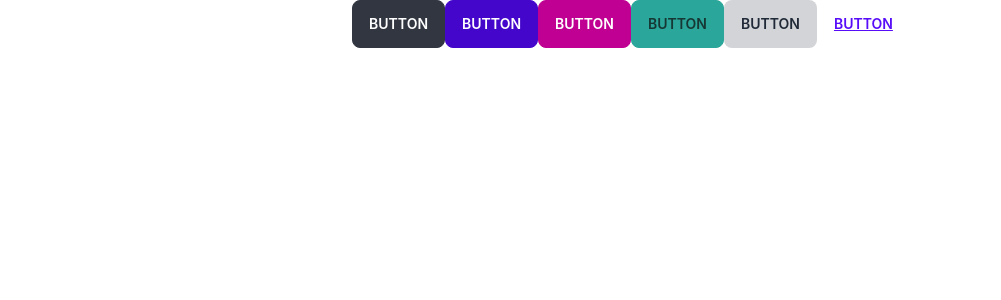
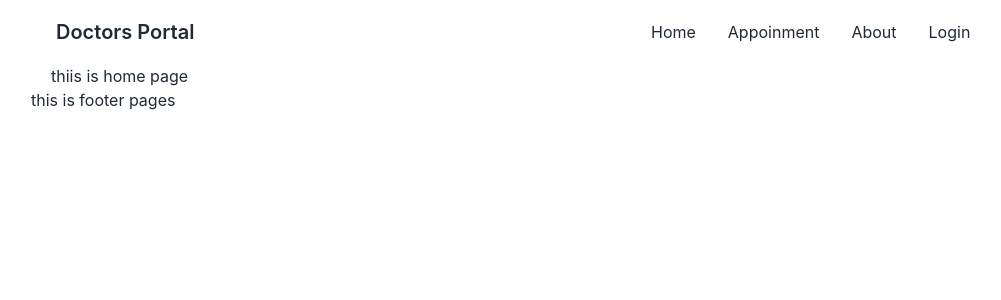
Before and after one commit to arifur946954/doctors-portal-clint1, a React (Create React App) app in the folder doctors-portal-clint2/: page / in a window 1280 px wide. Shown: the top 300 px of the page, without its empty margins (9-1010 px from the left). Built offline with nearby package versions, Linux system fonts and the light colour scheme.

Commit message:
add thid file

```diff
--- a/doctors-portal-clint2/src/App.js
+++ b/doctors-portal-clint2/src/App.js
@@ -1,15 +1,14 @@
 import logo from './logo.svg';
 import './App.css';
+import { RouterProvider } from 'react-router-dom';
+import router from './Routes/Route/Routes';
 
 function App() {
   return (
-    <div className="App">
-     <button className="btn btn-active">Button</button>
-<button className="btn btn-active btn-primary">Button</button>
-<button className="btn btn-active btn-secondary">Button</button>
-<button className="btn btn-active btn-accent">Button</button>
-<button className="btn btn-active btn-ghost">Button</button>
-<button className="btn btn-active btn-link">Button</button>
+    <div className='max-w-[1200px] mx-auto'>
+
+    <RouterProvider router={router} />
+
     </div>
   );
 }
--- /dev/null
+++ b/doctors-portal-clint2/src/Laout/Main.js
@@ -0,0 +1,17 @@
+import React from 'react';
+import Navbar from '../Pages/Shared/Navbar/Navbar';
+import Footer from '../Pages/Shared/Footer/Footer';
+import { Outlet } from 'react-router-dom';
+
+
+const Main = () => {
+    return (
+      <div>
+         <Navbar></Navbar>
+       <Outlet></Outlet>
+      <Footer></Footer>
+      </div>
+    );
+};
+
+export default Main;
--- a/doctors-portal-clint2/src/Home.js
+++ b/doctors-portal-clint2/src/Pages/Home/Home.js
@@ -2,8 +2,8 @@
 
 const Home = () => {
     return (
-        <div>
-            <h1>arif</h1>
+        <div className='mx-5'>
+            <h1>thiis is home page</h1>
         </div>
     );
 };
--- /dev/null
+++ b/doctors-portal-clint2/src/Pages/Login/Login.js
@@ -0,0 +1,11 @@
+import React from 'react';
+
+const Login = () => {
+    return (
+        <div>
+            <h1>this is Login page</h1>
+        </div>
+    );
+};
+
+export default Login;
--- /dev/null
+++ b/doctors-portal-clint2/src/Pages/Shared/Footer/Footer.js
@@ -0,0 +1,11 @@
+import React from 'react';
+
+const Footer = () => {
+    return (
+        <div>
+            <h1>this is footer pages</h1>
+        </div>
+    );
+};
+
+export default Footer;
--- /dev/null
+++ b/doctors-portal-clint2/src/Pages/Shared/Navbar/Navbar.js
@@ -0,0 +1,41 @@
+import React from 'react';
+import { Link } from 'react-router-dom';
+
+const Navbar = () => {
+    const menu=<React.Fragment>
+    <li><Link to='/'>Home</Link></li>
+    <li><Link to='/appoinment'>Appoinment</Link></li>
+    <li><Link to='/about'>About</Link></li>
+    <li><Link to='/login'>Login</Link></li>
+    </React.Fragment>
+    return (
+        <div>
+          <div className="navbar bg-base-100">
+  <div className="navbar-start">
+    <div className="dropdown">
+      <label tabIndex={0} className="btn btn-ghost lg:hidden">
+        <svg xmlns="http://www.w3.org/2000/svg" className="h-5 w-5" fill="none" viewBox="0 0 24 24" stroke="currentColor"><path strokeLinecap="round" strokeLinejoin="round" strokeWidth="2" d="M4 6h16M4 12h8m-8 6h16" /></svg>
+      </label>
+      <ul tabIndex={0} className="menu menu-compact dropdown-content mt-3 p-2 shadow bg-base-100 rounded-box w-52">
+
+         {menu}
+
+
+      </ul>
+    </div>
+    <Link to='/' className="btn btn-ghost normal-case text-xl">Doctors Portal</Link>
+  </div>
+  <div className="navbar-center hidden lg:flex">
+    <ul className="menu menu-horizontal px-1">
+  {menu}
+    </ul>
+  </div>
+
+
+
+</div>
+        </div>
+    );
+};
+
+export default Navbar;
--- /dev/null
+++ b/doctors-portal-clint2/src/Routes/Route/Routes.js
@@ -0,0 +1,27 @@
+
+import { createBrowserRouter } from "react-router-dom";
+import Main from "../../Laout/Main";
+import Home from "../../Pages/Home/Home";
+import Login from "../../Pages/Login/Login";
+
+
+
+ const router = createBrowserRouter([
+    {
+      path: "/",
+      element: <Main></Main>,
+      children:[
+        {
+        path:'/',
+        element:<Home></Home>
+        },
+        {
+            path:'/login',
+            element:<Login></Login>
+            }
+
+]
+    },
+
+  ]);
+  export default router;
```
